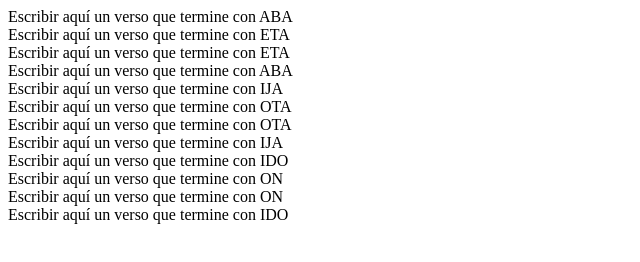
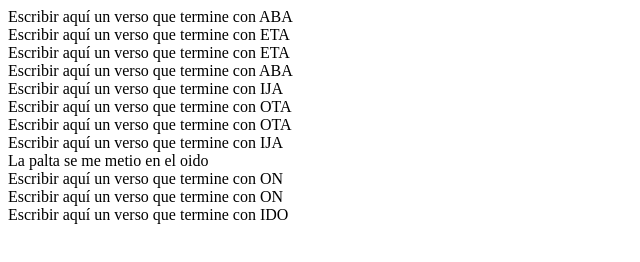
Before and after one commit to Aerolab/taller_git_1_ejercicio, a plain HTML site: page index.html in a window 1280 px wide. Shown: the whole page, without its empty margins (0-640 px from the left). Drawn offline with Linux system fonts and the light colour scheme.

Commit message:
Editando linea 9 en nombre de la palta honrosa del GIT

```diff
--- a/index.html
+++ b/index.html
@@ -33,7 +33,7 @@
   </div>
 
   <div id="verso_equipo_9">
-    Escribir aquí un verso que termine con IDO
+    La palta se me metio en el oido
   </div>
   <div id="verso_equipo_10">
     Escribir aquí un verso que termine con ON
```
